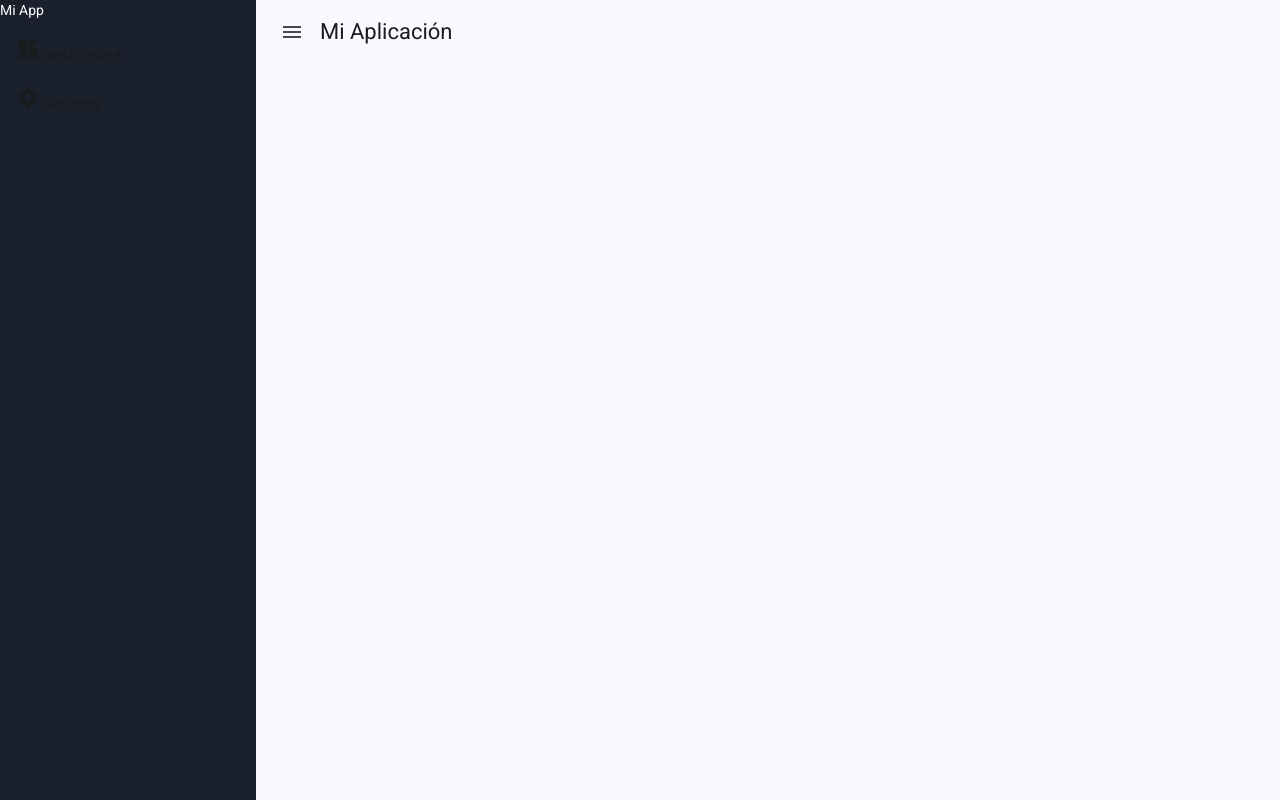
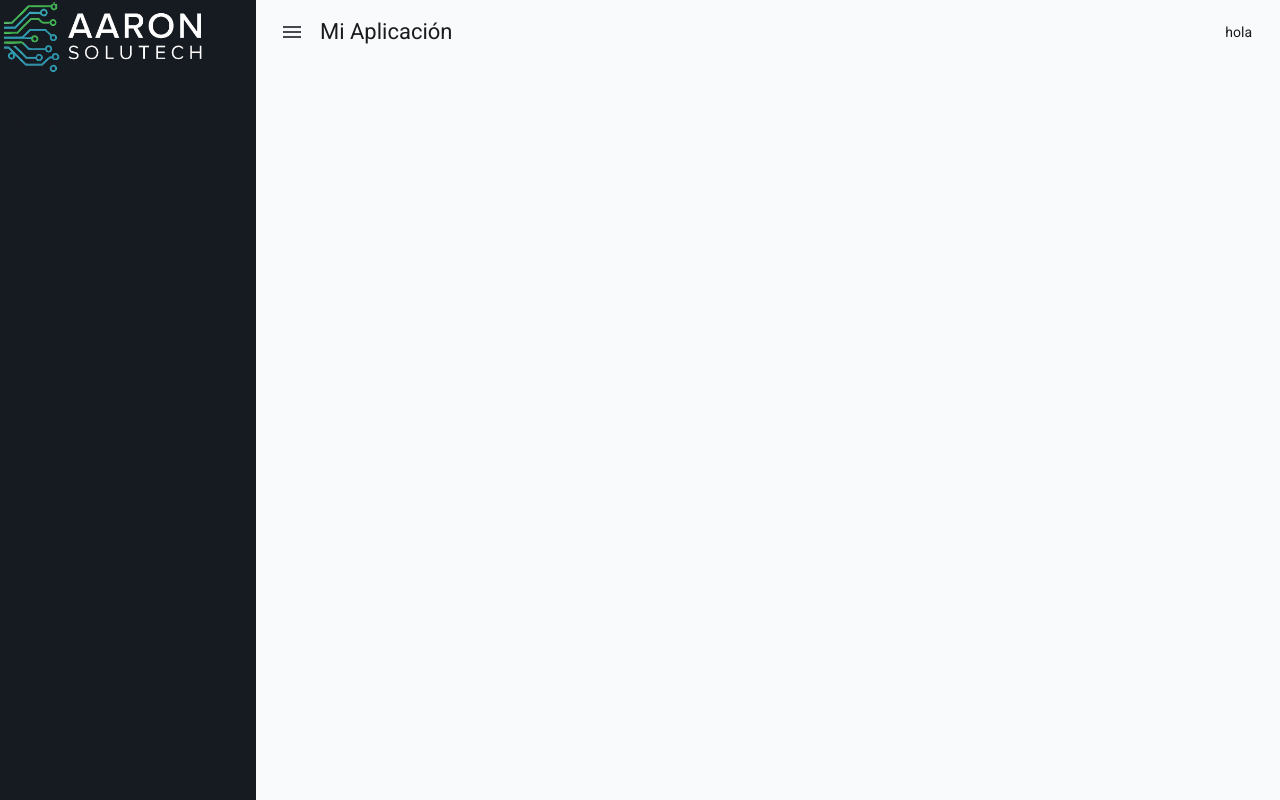
Before and after one commit to aaronJau21/admin-system-client-AaronJSolution-, an Angular app: page / in a window 1280 px wide. Built offline with nearby package versions, Linux system fonts and the light colour scheme.

Commit message:
Refactor layout styles and structure for main layout component

```diff
--- a/src/app/shared/layout/mainLayout.component.css
+++ b/src/app/shared/layout/mainLayout.component.css
@@ -1,6 +1,11 @@
 :host {
-  --sidebar-bg-color: #1a202c;
+  --sidebar-bg-color: #161b22;
   --sidebar-header-text-color: #ffffff;
+  --container-body: #f9fafb;
+}
+
+.list-item-side-bar {
+  color: white;
 }
 
 #side-bar {
@@ -9,3 +14,15 @@
   width: calc(var(--spacing) * 64);
   border-radius: 0;
 }
+
+#container-body {
+  background-color: var(--container-body);
+}
+
+#toolbar-continar {
+  background-color: var(--container-body);
+}
+
+#list-items {
+  color: #fff;
+}
--- a/src/app/shared/layout/mainLayout.component.html
+++ b/src/app/shared/layout/mainLayout.component.html
@@ -1,26 +1,24 @@
 <mat-sidenav-container class="h-screen" autosize>
   <!-- Sidebar -->
   <mat-sidenav #drawer mode="side" opened="true" id="side-bar">
-    <div class="sidebar-header">Mi App</div>
-    <mat-nav-list>
-      <a mat-list-item routerLink="/dashboard" routerLinkActive="active">
-        <mat-icon>dashboard</mat-icon>
-        <span>Dashboard</span>
-      </a>
-      <a mat-list-item routerLink="/settings" routerLinkActive="active">
-        <mat-icon>settings</mat-icon>
-        <span>Settings</span>
-      </a>
-    </mat-nav-list>
+    <img src="/logo_blanco.webp" alt="logo de AaronJ Solution" class="w-52" />
+    <div class="mt-5">
+      <mat-list>
+        <mat-list-item id="list-items">Inicio</mat-list-item>
+      </mat-list>
+    </div>
   </mat-sidenav>
 
-  <mat-sidenav-content>
-    <mat-toolbar class="bg-gray-800 text-white">
-      <button type="button" mat-icon-button (click)="drawer.toggle()">
-        <mat-icon>menu</mat-icon>
-      </button>
-      <span class="ml-2">Mi Aplicación</span>
-    </mat-toolbar>
+  <mat-sidenav-content id="container-body">
+    <div class="flex flex-row justify-between items-center mr-7">
+      <mat-toolbar id="toolbar-continar">
+        <button type="button" mat-icon-button (click)="drawer.toggle()">
+          <mat-icon>menu</mat-icon>
+        </button>
+        <span class="ml-2">Mi Aplicación</span>
+      </mat-toolbar>
+      <p>hola</p>
+    </div>
 
     <div class="p-6">
       <router-outlet></router-outlet>
--- a/src/app/shared/layout/mainLayout.component.ts
+++ b/src/app/shared/layout/mainLayout.component.ts
@@ -4,7 +4,7 @@
 import { MatIconModule } from '@angular/material/icon';
 import { MatSidenavModule } from '@angular/material/sidenav';
 import { MatToolbarModule } from '@angular/material/toolbar';
-import { MatListModule } from '@angular/material/list';
+import { MatListItem, MatListModule } from '@angular/material/list';
 import { RouterOutlet } from '@angular/router';
 
 @Component({
--- a/src/index.html
+++ b/src/index.html
@@ -1,15 +1,18 @@
-<!doctype html>
+<!DOCTYPE html>
 <html lang="en">
-<head>
-  <meta charset="utf-8">
-  <title>AdminSystemClient</title>
-  <base href="/">
-  <meta name="viewport" content="width=device-width, initial-scale=1">
-  <link rel="icon" type="image/x-icon" href="favicon.ico">
-  <link href="https://fonts.googleapis.com/css2?family=Roboto:wght@300;400;500&display=swap" rel="stylesheet">
-  <link href="https://fonts.googleapis.com/icon?family=Material+Icons" rel="stylesheet">
-</head>
-<body>
-  <app-root></app-root>
-</body>
+  <head>
+    <meta charset="utf-8" />
+    <title>AdminSystemClient</title>
+    <base href="/" />
+    <meta name="viewport" content="width=device-width, initial-scale=1" />
+    <link rel="icon" type="image/x-icon" href="favicon.ico" />
+    <link
+      href="https://fonts.googleapis.com/css2?family=Roboto:wght@300;400;500&display=swap"
+      rel="stylesheet"
+    />
+    <link href="https://fonts.googleapis.com/icon?family=Material+Icons" rel="stylesheet" />
+  </head>
+  <body class="">
+    <app-root></app-root>
+  </body>
 </html>
```
